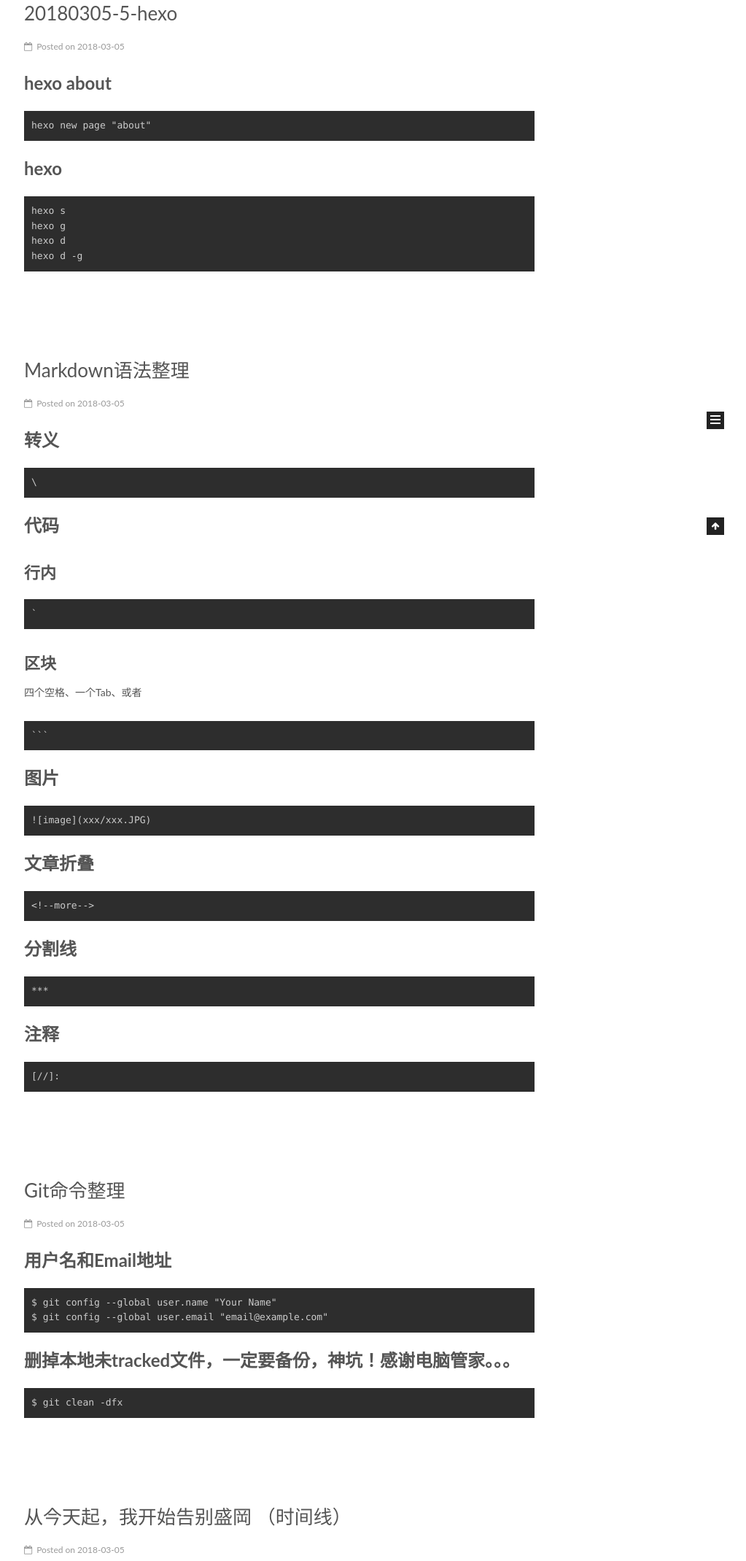
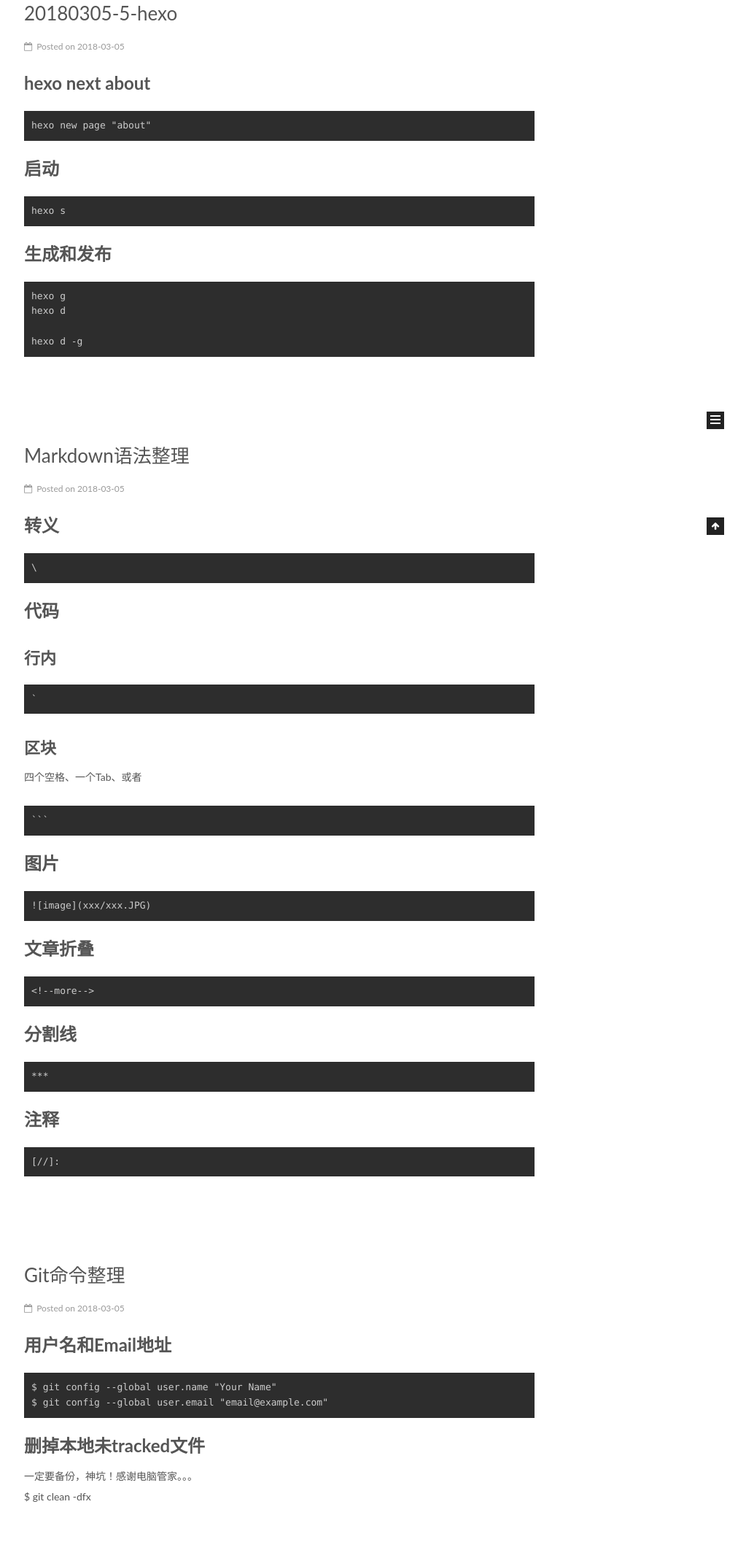
Before and after one commit to earthyangxi/earthyangxi.github.io, a plain HTML site: page index.html in a window 1280 px wide. Shown: the part 167-2306 px from the top of the page at 73% size, without its empty margins (257-1280 px from the left). Drawn offline with Linux system fonts and the light colour scheme.

Commit message:
Site updated: 2018-03-05 21:44:23

```diff
--- a/index.html
+++ b/index.html
@@ -310,10 +310,11 @@
 
 
 
-            <h1 id="hexo-about"><a href="#hexo-about" class="headerlink" title="hexo about"></a>hexo about</h1><pre><code>hexo new page &quot;about&quot;
-</code></pre><h1 id="hexo"><a href="#hexo" class="headerlink" title="hexo"></a>hexo</h1><pre><code>hexo s
-hexo g
+            <h1 id="hexo-next-about"><a href="#hexo-next-about" class="headerlink" title="hexo next about"></a>hexo next about</h1><pre><code>hexo new page &quot;about&quot;
+</code></pre><h1 id="启动"><a href="#启动" class="headerlink" title="启动"></a>启动</h1><pre><code>hexo s
+</code></pre><h1 id="生成和发布"><a href="#生成和发布" class="headerlink" title="生成和发布"></a>生成和发布</h1><pre><code>hexo g
 hexo d
+
 hexo d -g
 </code></pre>
 
@@ -563,8 +564,8 @@ hexo d -g
 
             <h1 id="用户名和Email地址"><a href="#用户名和Email地址" class="headerlink" title="用户名和Email地址"></a>用户名和Email地址</h1><pre><code>$ git config --global user.name &quot;Your Name&quot;
 $ git config --global user.email &quot;email@example.com&quot;
-</code></pre><h1 id="删掉本地未tracked文件，一定要备份，神坑！感谢电脑管家。。。"><a href="#删掉本地未tracked文件，一定要备份，神坑！感谢电脑管家。。。" class="headerlink" title="删掉本地未tracked文件，一定要备份，神坑！感谢电脑管家。。。"></a>删掉本地未tracked文件，一定要备份，神坑！感谢电脑管家。。。</h1><pre><code>$ git clean -dfx
-</code></pre>
+</code></pre><h1 id="删掉本地未tracked文件"><a href="#删掉本地未tracked文件" class="headerlink" title="删掉本地未tracked文件"></a>删掉本地未tracked文件</h1><p>一定要备份，神坑！感谢电脑管家。。。<br>    $ git clean -dfx</p>
+
 
 
 
```
Also changed, not shown: 2018/03/05/20180305-3-git/index.html (+7 -7 lines), 2018/03/05/20180305-5-hexo/index.html (+9 -8 lines).
